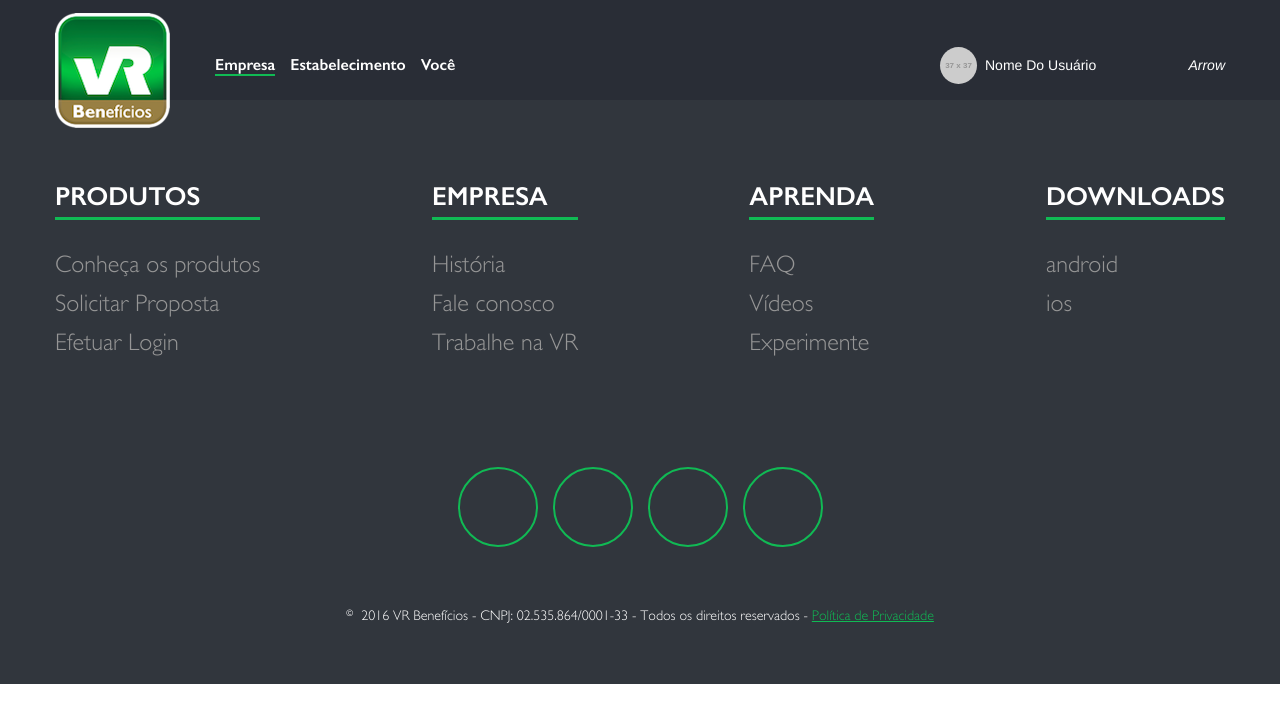
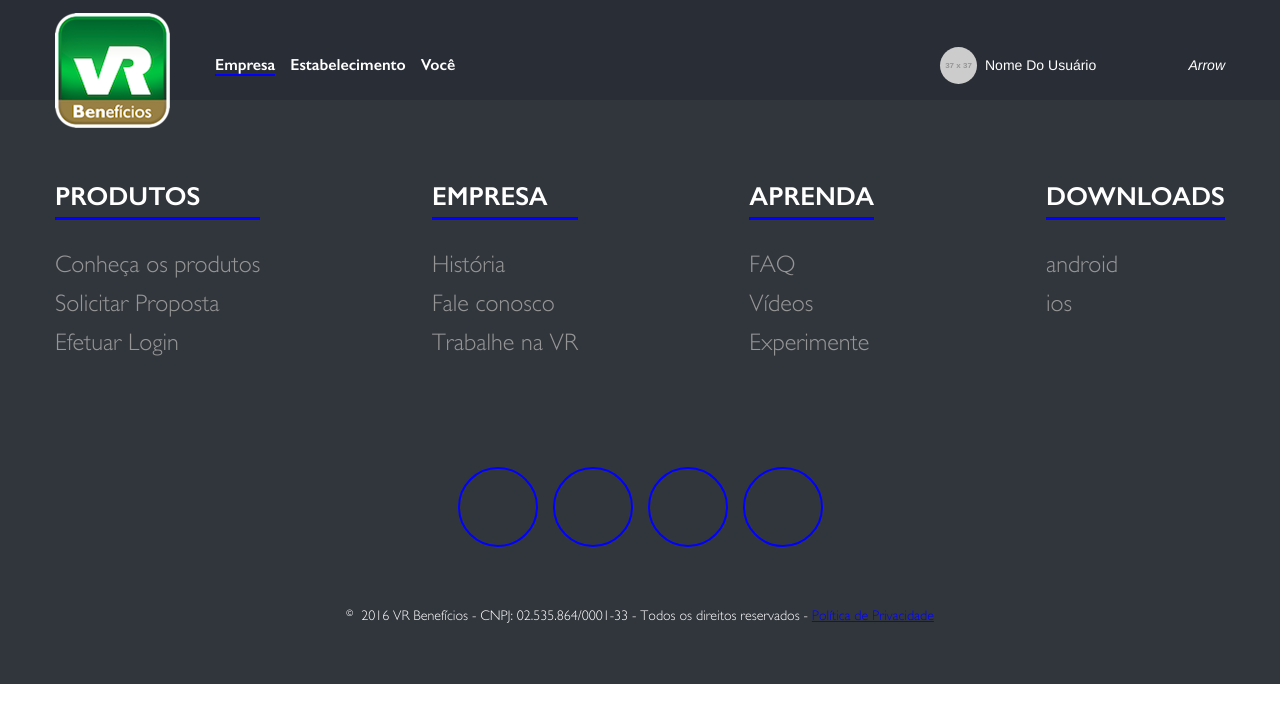
Before and after one commit to vbotio/vr-refactor, an Angular app: page / in a window 1280 px wide. Shown: the top 722 px of the page. Built offline with nearby package versions, Linux system fonts and the light colour scheme.

Commit message:
testando cor

```diff
--- a/src/app/header/header/header.component.scss
+++ b/src/app/header/header/header.component.scss
@@ -74,6 +74,7 @@
                 padding: 13px;
                 font-family: 'gillsans-light';
                 border-radius: 0 0 3px 3px;
+                z-index: 10;
                 ul {
                     width: 100%;
                     li {
--- a/src/assets/scss/_variables.scss
+++ b/src/assets/scss/_variables.scss
@@ -1,4 +1,4 @@
 
 //variables
 $black: #31363D;
-$vr-green: #10BA54;
+$vr-green: blue;
```
